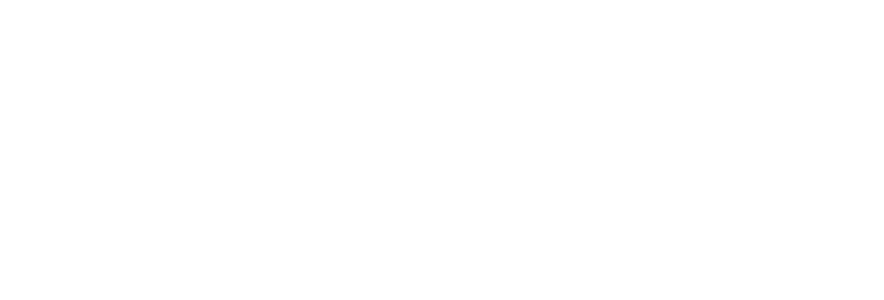
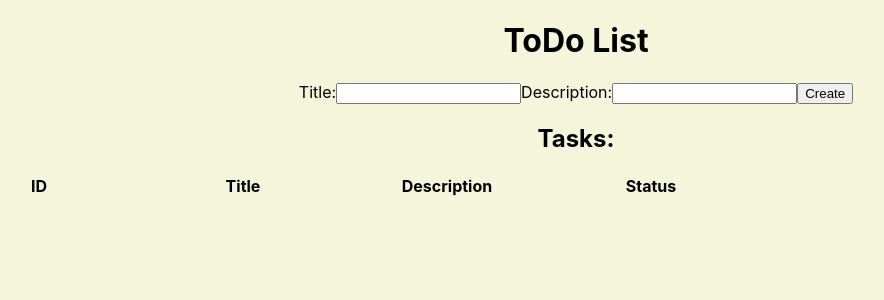
Before and after one commit to Orest-Sabara/sept_22_react, a React (Create React App) app in the folder sept_react/: page / in a window 1280 px wide. Shown: the top 300 px of the page, without its empty margins (64-948 px from the left). Built offline with nearby package versions, Linux system fonts and the light colour scheme.

Commit message:
ToDoList

```diff
--- a/sept_react/src/App.js
+++ b/sept_react/src/App.js
@@ -1,9 +1,10 @@
 import './App.css';
+import ToDoList from './Todo/Todo'
 
 function App() {
     return (
         <div className="App">
-
+            <ToDoList/>
         </div>
     );
 }
--- /dev/null
+++ b/sept_react/src/Todo/Todo.js
@@ -0,0 +1,90 @@
+import React, { useState } from 'react';
+import css from './Todo.module.css'
+
+function Task(props) {
+    const { id, title, description, status, toggleStatus } = props;
+
+    return (
+        <div >
+            <div className={css.task}>
+                <tbody>
+                <tr >
+                    <td className={css.wid}>{id}</td>
+                    <td className={css.wid}>{title}</td>
+                    <td className={css.wid}>{description}</td>
+                    <td><div className={css.wid}>
+                        <input type="checkbox" checked={status === 'done'} onChange={toggleStatus} />
+                    </div></td>
+                </tr>
+                </tbody>
+
+            </div>
+        </div>
+    );
+}
+
+function TaskHeader() {
+    return (
+        <div className={css.taskHeader}>
+            <table>
+                <thead>
+                <tr>
+                    <th className={css.wid}>ID</th>
+                    <th className={css.wid}>Title</th>
+                    <th className={css.wid}>Description</th>
+                    <th className={css.wid}>Status</th>
+                </tr>
+                </thead>
+            </table>
+        </div>
+    );
+}
+
+
+function ToDoList() {
+    const [tasks, setTasks] = useState([]);
+
+    const addTask = (title, description) => {
+        const id = tasks.length;
+        const task = { id, title, description, status: 'not done' };
+        setTasks([...tasks, task]);
+    };
+
+    const toggleStatus = (id) => {
+        const updatedTasks = tasks.map(task => {
+            if (task.id === id) {
+                return { ...task, status: task.status === 'done' ? 'not done' : 'done' };
+            }
+            return task;
+        });
+        setTasks(updatedTasks);
+    };
+
+    return (
+        <div >
+            <h1>ToDo List</h1>
+            <form onSubmit={(e) => {
+                e.preventDefault();
+                const title = e.target.title.value;
+                const description = e.target.description.value;
+                addTask(title, description);
+                e.target.reset();
+            }}>
+                <label htmlFor="title">Title:</label>
+                <input type="text" id="title" name="title" required />
+                <label htmlFor="description">Description:</label>
+                <input type="text" id="description" name="description" required />
+                <button type="submit">Create</button>
+            </form>
+            <h2>Tasks:</h2>
+            <div>
+                <TaskHeader />
+                {tasks.map(task => (
+                    <Task key={task.id} {...task} toggleStatus={() => toggleStatus(task.id)} />
+                ))}
+            </div>
+        </div>
+    );
+}
+
+export default ToDoList;
--- /dev/null
+++ b/sept_react/src/Todo/Todo.module.css
@@ -0,0 +1,36 @@
+body {
+    background-color: beige;
+}
+
+.wid {
+    width: 200px;
+}
+
+.task {
+    display: flex;
+    justify-content: space-between;
+    align-items: center;
+    font-weight: bold;
+    padding-bottom: 5px;
+    margin-bottom: 10px;
+}
+
+.widt {
+    margin: 0 auto;
+    width: 80%;
+}
+
+.widMar {
+    width: 200px;
+    margin: 0 auto;
+}
+
+.task-header {
+    display: flex;
+    justify-content: space-between;
+    align-items: center;
+    font-weight: bold;
+    border-bottom: 1px solid black;
+    padding-bottom: 5px;
+    margin-bottom: 10px;
+}
```
Also changed, not shown: 1 other file (tests, documents, lock files or other folders).
